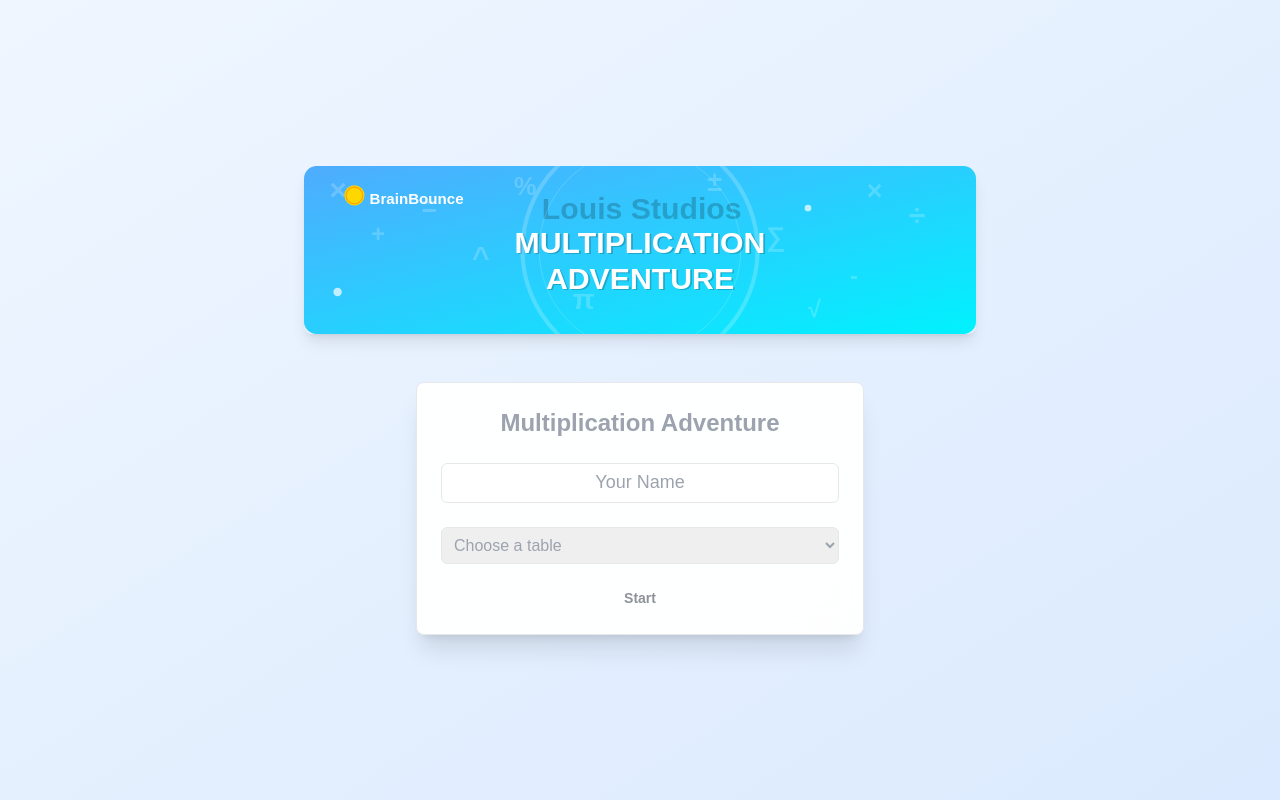
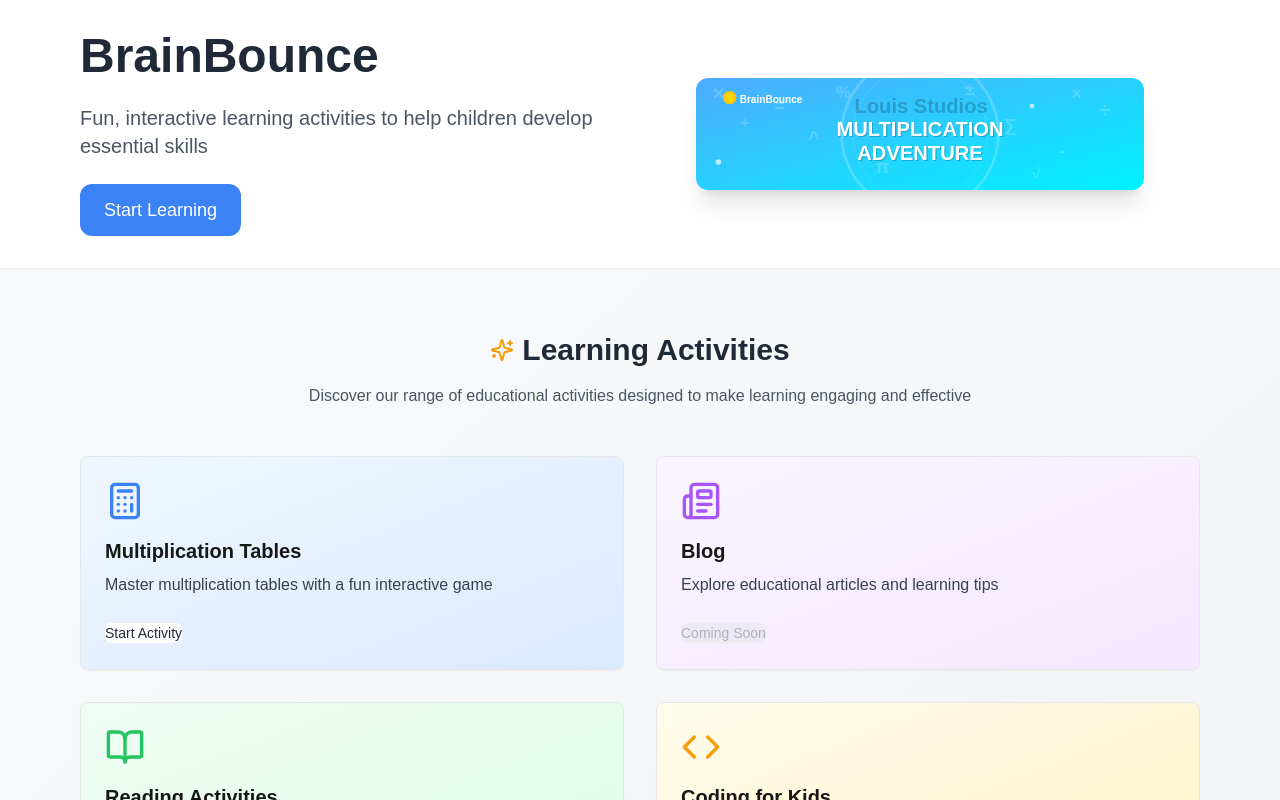
Before and after one commit to ShinobiGumi/multiplication-game, a Next.js app: page / in a window 1280 px wide. Shown: the top 800 px of the page. Built offline with nearby package versions, Linux system fonts and the light colour scheme.

Commit message:
Created landing page

```diff
--- a/app/multiply/page.tsx
+++ b/app/multiply/page.tsx
@@ -38,21 +38,35 @@ const MultiplicationGame = () => {
   const generateQuestionPool = (): number[] => Array.from({ length: 10 }, (_, i) => i + 1);
 
   const generateNewQuestion = () => {
-    const availableQuestions = [...questionsPool, ...incorrectQuestions];
+    // First check if we've completed all questions
+    if (completedQuestions.length >= 10) {
+      setGameState("complete");
+      return;
+    }
+
+    // Get questions that haven't been completed yet
+    const remainingQuestions = [...Array(10).keys()].map(i => i + 1)
+      .filter(num => !completedQuestions.includes(num));
+
+    // If we have incorrect questions, prioritize them
+    const availableQuestions = incorrectQuestions.length > 0
+      ? incorrectQuestions
+      : remainingQuestions;
+
     if (availableQuestions.length === 0) {
-      if (completedQuestions.length === 10) {
-        setGameState("complete");
-        return;
-      }
+      setGameState("complete");
+      return;
     }
+
     const randomIndex = Math.floor(Math.random() * availableQuestions.length);
     const num1 = availableQuestions[randomIndex];
 
     if (num1 !== undefined && selectedTable) {
       setCurrentQuestion({ num1, num2: parseInt(selectedTable) });
-      setQuestionsPool(questionsPool.filter((n) => n !== num1));
+      // Remove from incorrect questions if it was there
       setIncorrectQuestions(incorrectQuestions.filter((n) => n !== num1));
     }
+
     setAnswer("");
     setFeedback({ show: false, correct: false, correctAnswer: null });
   };
@@ -64,16 +78,14 @@ const MultiplicationGame = () => {
       setScore(0);
       setCompletedQuestions([]);
       setIncorrectQuestions([]);
-      const initialQuestions = generateQuestionPool();
-      setQuestionsPool(initialQuestions);
 
-      // Set initial question directly with selected table instead of generating
-      const randomNum = initialQuestions[Math.floor(Math.random() * initialQuestions.length)];
+      // Set initial question with selected table
+      const allNumbers = generateQuestionPool();
+      const randomNum = allNumbers[Math.floor(Math.random() * allNumbers.length)];
       setCurrentQuestion({
         num1: randomNum,
         num2: parseInt(selectedTable)
       });
-      setQuestionsPool(initialQuestions.filter(n => n !== randomNum));
     }
   };
 
@@ -93,7 +105,8 @@ const MultiplicationGame = () => {
         setCompletedQuestions(updatedCompleted);
         setScore(updatedCompleted.length);
 
-        if (updatedCompleted.length === 10) {
+        // Check if all 10 questions are answered correctly
+        if (updatedCompleted.length >= 10) {
           setTimeout(() => setGameState("complete"), 1500);
           return;
         }
@@ -137,18 +150,18 @@ const MultiplicationGame = () => {
         <CardContent className="p-6">
           {gameState === "welcome" ? (
             <div className="space-y-6 text-center">
-              <h2 className="text-2xl font-bold text-gray-400">Multiplication Adventure</h2>
+              <h2 className="text-2xl font-bold text-gray-800">Multiplication Adventure</h2>
               <Input
                 type="text"
                 value={name}
                 onChange={(e) => setName(e.target.value)}
                 placeholder="Your Name"
-                className="text-center text-lg bg-white text-gray-400"
+                className="text-center text-lg bg-white text-gray-800"
               />
               <select
                 value={selectedTable}
                 onChange={(e) => setSelectedTable(e.target.value)}
-                className="w-full p-2 border rounded-md text-gray-400"
+                className="w-full p-2 border rounded-md text-gray-800"
               >
                 <option value="">Choose a table</option>
                 {[2, 3, 4, 5, 6, 7, 8, 9].map((num) => (
@@ -168,8 +181,8 @@ const MultiplicationGame = () => {
           ) : gameState === "playing" ? (
             <div className="text-center space-y-6">
               <div className="flex justify-between items-center mb-4">
-                <h2 className="text-2xl font-bold text-gray-400">Hi {name}!</h2>
-                <div className="text-lg text-gray-400">Score: {score}/10</div>
+                <h2 className="text-2xl font-bold">Hi {name}!</h2>
+                <div className="text-lg">Score: {score}/10</div>
               </div>
 
               {feedback.show && (
@@ -195,7 +208,7 @@ const MultiplicationGame = () => {
                 </motion.div>
               )}
 
-              <p className="text-4xl font-bold text-gray-400">
+              <p className="text-4xl font-bold">
                 {currentQuestion.num1} × {currentQuestion.num2} = ?
               </p>
               <Input
@@ -203,13 +216,12 @@ const MultiplicationGame = () => {
                 value={answer}
                 onChange={(e) => setAnswer(e.target.value)}
                 onKeyDown={handleKeyPress}
-                className="text-center text-2xl bg-white text-gray-400"
+                className="text-center text-2xl bg-white text-gray-800 focus:outline-none focus:ring-0 focus:border-gray-300"
                 autoFocus
               />
               <Button
                 onClick={handleAnswerSubmit}
                 disabled={!answer}
-                className="text-gray-400"
               >
                 Check Answer
               </Button>
--- a/app/page.tsx
+++ b/app/page.tsx
@@ -1,248 +1,164 @@
 "use client";
 
-import React, { useState, useEffect } from "react";
+import React from "react";
 import { Card, CardContent } from "@/components/ui/card";
-import { Input } from "@/components/ui/input";
 import { Button } from "@/components/ui/button";
-import { CheckCircle2, XCircle } from "lucide-react";
 import { motion } from "framer-motion";
 import Image from "next/image";
+import Link from "next/link";
+import { BookOpen, Calculator, Newspaper, Sparkles, LucideCode } from "lucide-react";
 
-interface Question {
-  num1: number;
-  num2: number;
+export default function Home() {
+  const activities = [
+    {
+      title: "Multiplication Tables",
+      description: "Master multiplication tables with a fun interactive game",
+      icon: <Calculator className="h-10 w-10 text-blue-500" />,
+      color: "from-blue-50 to-blue-100",
+      href: "/multiply",
+      available: true
+    },
+    {
+      title: "Blog",
+      description: "Explore educational articles and learning tips",
+      icon: <Newspaper className="h-10 w-10 text-purple-500" />,
+      color: "from-purple-50 to-purple-100",
+      href: "/blog",
+      available: false
+    },
+    {
+      title: "Reading Activities",
+      description: "Improve reading skills through engaging exercises",
+      icon: <BookOpen className="h-10 w-10 text-green-500" />,
+      color: "from-green-50 to-green-100",
+      href: "/reading",
+      available: false
+    },
+    {
+      title: "Coding for Kids",
+      description: "Introduction to coding concepts through visual blocks",
+      icon: <LucideCode className="h-10 w-10 text-amber-500" />,
+      color: "from-amber-50 to-amber-100",
+      href: "/coding",
+      available: false
     }
-
-const MultiplicationGame = () => {
-  const [name, setName] = useState<string>("");
-  const [selectedTable, setSelectedTable] = useState<string>("");
-  const [gameState, setGameState] = useState<"welcome" | "playing" | "complete">("welcome");
-  const [currentQuestion, setCurrentQuestion] = useState<Question>({ num1: 1, num2: 1 });
-  const [answer, setAnswer] = useState<string>("");
-  const [score, setScore] = useState<number>(0);
-  const [feedback, setFeedback] = useState<{
-    show: boolean;
-    correct: boolean;
-    correctAnswer: number | null;
-  }>({ show: false, correct: false, correctAnswer: null });
-  const [questionsPool, setQuestionsPool] = useState<number[]>([]);
-  const [completedQuestions, setCompletedQuestions] = useState<number[]>([]);
-  const [incorrectQuestions, setIncorrectQuestions] = useState<number[]>([]);
-
-  // Load saved name on component mount
-  useEffect(() => {
-    const storedName = localStorage.getItem("playerName");
-    if (storedName) setName(storedName);
-  }, []);
-
-  const generateQuestionPool = (): number[] => Array.from({ length: 10 }, (_, i) => i + 1);
-
-  const generateNewQuestion = () => {
-    const availableQuestions = [...questionsPool, ...incorrectQuestions];
-    if (availableQuestions.length === 0) {
-      if (completedQuestions.length === 10) {
-        setGameState("complete");
-        return;
-      }
-    }
-    const randomIndex = Math.floor(Math.random() * availableQuestions.length);
-    const num1 = availableQuestions[randomIndex];
-
-    if (num1 !== undefined && selectedTable) {
-      setCurrentQuestion({ num1, num2: parseInt(selectedTable) });
-      setQuestionsPool(questionsPool.filter((n) => n !== num1));
-      setIncorrectQuestions(incorrectQuestions.filter((n) => n !== num1));
-    }
-    setAnswer("");
-    setFeedback({ show: false, correct: false, correctAnswer: null });
-  };
-
-  const handleStart = () => {
-    if (name && selectedTable) {
-      localStorage.setItem("playerName", name);
-      setGameState("playing");
-      setScore(0);
-      setCompletedQuestions([]);
-      setIncorrectQuestions([]);
-      const initialQuestions = generateQuestionPool();
-      setQuestionsPool(initialQuestions);
-
-      // Set initial question directly with selected table instead of generating
-      const randomNum = initialQuestions[Math.floor(Math.random() * initialQuestions.length)];
-      setCurrentQuestion({
-        num1: randomNum,
-        num2: parseInt(selectedTable)
-      });
-      setQuestionsPool(initialQuestions.filter(n => n !== randomNum));
-    }
-  };
-
-  const handleAnswerSubmit = () => {
-    const correctAnswer = currentQuestion.num1 * currentQuestion.num2;
-    const isCorrect = parseInt(answer) === correctAnswer;
-
-    setFeedback({
-      show: true,
-      correct: isCorrect,
-      correctAnswer: isCorrect ? null : correctAnswer
-    });
-
-    if (isCorrect) {
-      if (!completedQuestions.includes(currentQuestion.num1)) {
-        const updatedCompleted = [...completedQuestions, currentQuestion.num1];
-        setCompletedQuestions(updatedCompleted);
-        setScore(updatedCompleted.length);
-
-        if (updatedCompleted.length === 10) {
-          setTimeout(() => setGameState("complete"), 1500);
-          return;
-        }
-      }
-    } else {
-      if (!incorrectQuestions.includes(currentQuestion.num1)) {
-        setIncorrectQuestions([...incorrectQuestions, currentQuestion.num1]);
-      }
-    }
-
-    setTimeout(generateNewQuestion, 2000);
-  };
-
-  const handleKeyPress = (e: React.KeyboardEvent<HTMLInputElement>) => {
-    if (e.key === "Enter" && answer) handleAnswerSubmit();
-  };
-
-  const handleRestart = () => {
-    setGameState("welcome");
-    setSelectedTable("");
-    setScore(0);
-    setCompletedQuestions([]);
-    setIncorrectQuestions([]);
-  };
+  ];
 
   return (
-    <div className="flex flex-col items-center justify-center min-h-screen p-4 bg-gradient-to-br from-blue-50 to-blue-100">
-        <div className="w-full max-w-2xl mb-6">
+    <div className="flex flex-col items-center min-h-screen bg-gradient-to-br from-gray-50 to-gray-100">
+      {/* Hero Section */}
+      <div className="w-full bg-white py-8 shadow-sm">
+        <div className="container mx-auto max-w-6xl px-4">
+          <div className="flex flex-col md:flex-row items-center justify-between">
+            <div className="w-full md:w-1/2 space-y-6 mb-8 md:mb-0">
+              <motion.h1
+                initial={{ opacity: 0, y: 20 }}
+                animate={{ opacity: 1, y: 0 }}
+                transition={{ duration: 0.5 }}
+                className="text-4xl md:text-5xl font-bold text-gray-800"
+              >
+                BrainBounce
+              </motion.h1>
+              <motion.p
+                initial={{ opacity: 0, y: 20 }}
+                animate={{ opacity: 1, y: 0 }}
+                transition={{ duration: 0.5, delay: 0.1 }}
+                className="text-xl text-gray-600"
+              >
+                Fun, interactive learning activities to help children develop essential skills
+              </motion.p>
+              <motion.div
+                initial={{ opacity: 0, y: 20 }}
+                animate={{ opacity: 1, y: 0 }}
+                transition={{ duration: 0.5, delay: 0.2 }}
+              >
+                <Link href="/multiply">
+                  <Button className="bg-blue-500 hover:bg-blue-600 text-white px-6 py-3 rounded-xl text-lg">
+                    Start Learning
+                  </Button>
+                </Link>
+              </motion.div>
+            </div>
+            <div className="w-full md:w-1/2 flex justify-center">
+              <motion.div
+                initial={{ opacity: 0, scale: 0.9 }}
+                animate={{ opacity: 1, scale: 1 }}
+                transition={{ duration: 0.5 }}
+                className="relative w-full max-w-md"
+              >
                 <Image
                   src="/banner.svg"
-            alt="Multiplication Adventure"
-            width={800}
-            height={200}
-            className="rounded-lg shadow-lg"
+                  alt="BrainBounce"
+                  width={600}
+                  height={400}
+                  className="rounded-xl shadow-xl"
                 />
+              </motion.div>
             </div>
-      <div className="w-full max-w-md mb-6">
+          </div>
+        </div>
       </div>
 
-      <Card className="w-full max-w-md bg-white/95 backdrop-blur-md shadow-xl">
-        <CardContent className="p-6">
-          {gameState === "welcome" ? (
-            <div className="space-y-6 text-center">
-              <h2 className="text-2xl font-bold text-gray-400">Multiplication Adventure</h2>
-              <Input
-                type="text"
-                value={name}
-                onChange={(e) => setName(e.target.value)}
-                placeholder="Your Name"
-                className="text-center text-lg bg-white text-gray-400"
-              />
-              <select
-                value={selectedTable}
-                onChange={(e) => setSelectedTable(e.target.value)}
-                className="w-full p-2 border rounded-md text-gray-400"
+      {/* Activities Section */}
+      <div className="container mx-auto max-w-6xl px-4 py-16">
+        <div className="text-center mb-12">
+          <motion.div
+            initial={{ opacity: 0, y: 20 }}
+            animate={{ opacity: 1, y: 0 }}
+            transition={{ duration: 0.5 }}
+            className="inline-flex items-center justify-center mb-4"
           >
-                <option value="">Choose a table</option>
-                {[2, 3, 4, 5, 6, 7, 8, 9].map((num) => (
-                  <option key={num} value={num}>
-                    {num} times table
-                  </option>
-                ))}
-              </select>
-              <Button
-                onClick={handleStart}
-                disabled={!name || !selectedTable}
-                className="w-full text-gray-800 font-bold"
-              >
-                Start
-              </Button>
-            </div>
-          ) : gameState === "playing" ? (
-            <div className="text-center space-y-6">
-              <div className="flex justify-between items-center mb-4">
-                <h2 className="text-2xl font-bold text-gray-400">Hi {name}!</h2>
-                <div className="text-lg text-gray-400">Score: {score}/10</div>
+            <Sparkles className="h-6 w-6 text-amber-500 mr-2" />
+            <h2 className="text-3xl font-bold text-gray-800">Learning Activities</h2>
+          </motion.div>
+          <p className="text-gray-600 max-w-2xl mx-auto">
+            Discover our range of educational activities designed to make learning engaging and effective
+          </p>
         </div>
 
-              {feedback.show && (
+        <div className="grid grid-cols-1 md:grid-cols-2 lg:grid-cols-2 gap-8">
+          {activities.map((activity, index) => (
             <motion.div
-                  initial={{ scale: 0.8, opacity: 0 }}
-                  animate={{ scale: 1, opacity: 1 }}
-                  className="my-4"
+              key={activity.title}
+              initial={{ opacity: 0, y: 20 }}
+              animate={{ opacity: 1, y: 0 }}
+              transition={{ duration: 0.5, delay: index * 0.1 }}
             >
-                  {feedback.correct ? (
-                    <div className="flex items-center justify-center text-green-500 text-2xl">
-                      <CheckCircle2 className="mr-2" />
-                      Correct!
+              <Card className="h-full overflow-hidden transition-all hover:shadow-lg">
+                <CardContent className={`p-0 h-full`}>
+                  <div className={`bg-gradient-to-br ${activity.color} p-6 h-full flex flex-col`}>
+                    <div className="mb-4">
+                      {activity.icon}
                     </div>
+                    <h3 className="text-xl font-bold mb-2">{activity.title}</h3>
+                    <p className="text-gray-700 mb-6 flex-grow">{activity.description}</p>
+                    <div>
+                      {activity.available ? (
+                        <Link href={activity.href}>
+                          <Button className="bg-white text-gray-800 hover:bg-gray-100">
+                            Start Activity
+                          </Button>
+                        </Link>
                       ) : (
-                    <div className="flex flex-col items-center justify-center text-red-500">
-                      <div className="flex items-center text-2xl mb-2">
-                        <XCircle className="mr-2" />
-                        Try again!
+                        <Button disabled className="bg-gray-200 text-gray-500 cursor-not-allowed">
+                          Coming Soon
+                        </Button>
+                      )}
                     </div>
-                      <div>The correct answer is {feedback.correctAnswer}</div>
                   </div>
-                  )}
-                </motion.div>
-              )}
-
-              <p className="text-4xl font-bold text-gray-400">
-                {currentQuestion.num1} × {currentQuestion.num2} = ?
-              </p>
-              <Input
-                type="number"
-                value={answer}
-                onChange={(e) => setAnswer(e.target.value)}
-                onKeyDown={handleKeyPress}
-                className="text-center text-2xl bg-white text-gray-400"
-                autoFocus
-              />
-              <Button
-                onClick={handleAnswerSubmit}
-                disabled={!answer}
-                className="text-gray-400"
-              >
-                Check Answer
-              </Button>
-            </div>
-          ) : (
-            <motion.div
-              initial={{ scale: 0.8, opacity: 0 }}
-              animate={{ scale: 1, opacity: 1 }}
-              className="text-center space-y-6"
-            >
-              <motion.div
-                animate={{
-                  rotate: [0, 10, -10, 10, 0],
-                  scale: [1, 1.2, 1, 1.2, 1]
-                }}
-                transition={{ duration: 1, repeat: 2 }}
-              >
-                <h2 className="text-3xl font-bold text-green-500">
-                  🎉 Well Done, {name}! 🎉
-                </h2>
-              </motion.div>
-              <p className="text-xl">
-                You&apos;ve mastered the {selectedTable} times table!
-              </p>
-              <Button onClick={handleRestart}>
-                Play Again
-              </Button>
-            </motion.div>
-          )}
                 </CardContent>
               </Card>
+            </motion.div>
+          ))}
+        </div>
+      </div>
+
+      {/* Footer */}
+      <footer className="w-full py-8 bg-white border-t">
+        <div className="container mx-auto max-w-6xl px-4 text-center">
+          <p className="text-gray-600">© 2025 BrainBounce. All rights reserved.</p>
+        </div>
+      </footer>
     </div>
   );
-};
-
-export default MultiplicationGame;
+}
```
Lines whose indentation alone changed are shown as unchanged.
